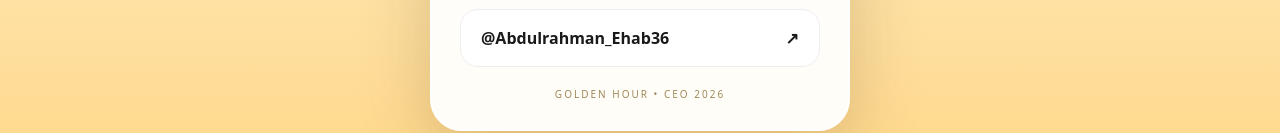
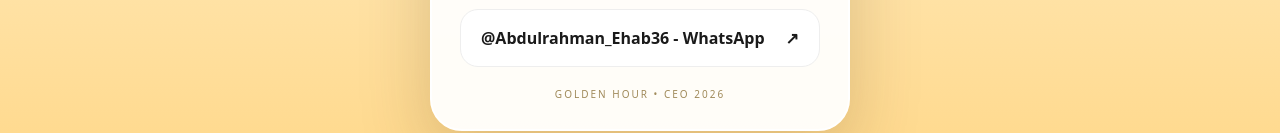
Before and after one commit to boda1422010-art/abdulrahman-links, a plain HTML site: page index.html in a window 1280 px wide. Shown: the part 627-760 px from the top of the page. Drawn offline with Linux system fonts and the light colour scheme.

Commit message:
Update index.html

```diff
--- a/index.html
+++ b/index.html
@@ -29,7 +29,7 @@ h1{font-size:30px;color:#1a1a1a} .ceo{color:#c9a04a;margin:6px 0} .bio{color:#66
 <a class="link" href="https://www.instagram.com/booodyy315/" target="_blank" rel="noopener">Instagram <span>↗</span></a>
 <a class="link" href="https://www.facebook.com/share/19Pk5AWsGj/" target="_blank" rel="noopener">Facebook <span>↗</span></a>
 <a class="link" href="https://www.threads.net/@booodyy315" target="_blank" rel="noopener">Threads <span>↗</span></a>
-<a class="link" href="https://www.instagram.com/Abdulrahman_Ehab36/" target="_blank" rel="noopener">@Abdulrahman_Ehab36 <span>↗</span></a>
+<a class="link" href="https://wa.me/201210746111" target="_blank" rel="noopener">@Abdulrahman_Ehab36 - WhatsApp <span>↗</span></a>
 </div>
 <div class="footer">GOLDEN HOUR • CEO 2026</div>
 </div>
```
